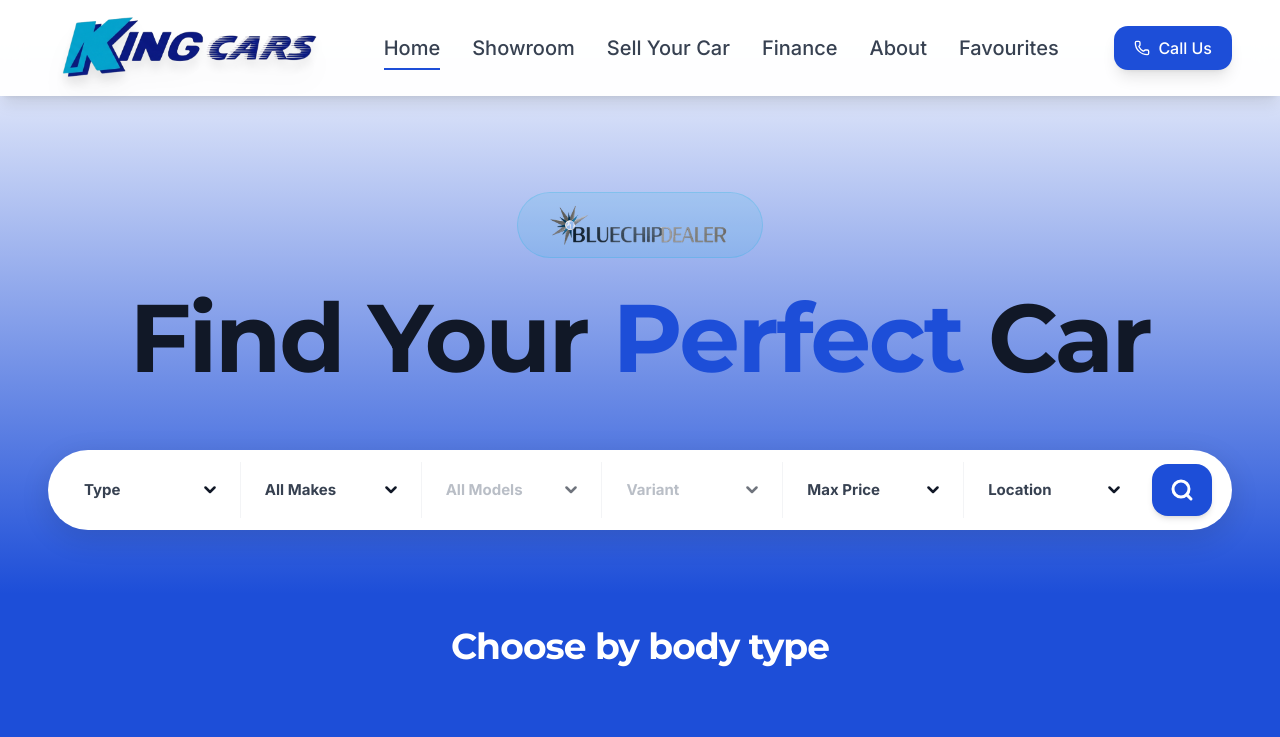
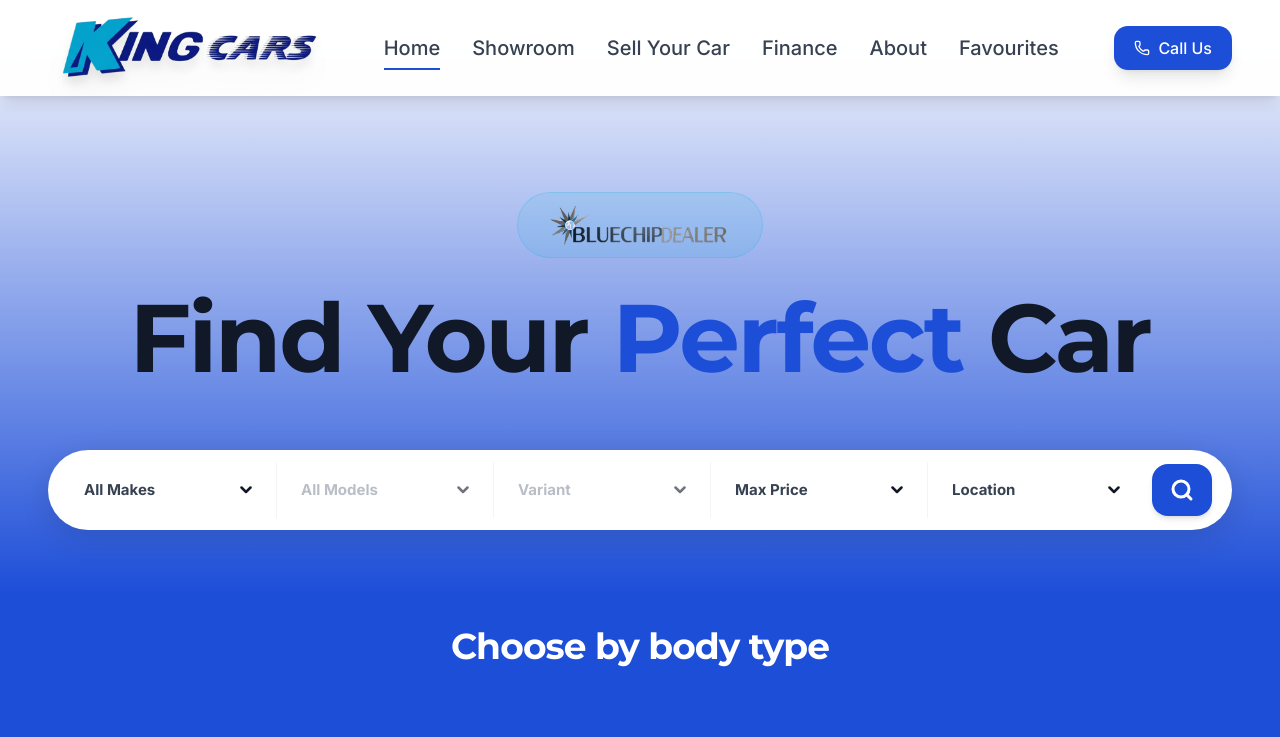
Before and after one commit to pottie2288/king-cars-website, a React (Vite) app: page / in a window 1280 px wide. Shown: the top 737 px of the page. Built offline with nearby package versions, Linux system fonts and the light colour scheme.

Commit message:
Remove redundant Type category from SearchBar component

```diff
--- a/src/components/SearchBar.tsx
+++ b/src/components/SearchBar.tsx
@@ -50,26 +50,6 @@ export function SearchBar({ onSearch, makes = [], getUniqueModels }: SearchBarPr
   return (
     <div className="w-full max-w-7xl mx-auto relative z-20">
       <div className="bg-white rounded-[1.5rem] md:rounded-full shadow-[0_8px_30px_rgb(0,0,0,0.12)] p-4 md:p-3 flex flex-col md:flex-row items-center justify-between gap-3 md:gap-0 transition-all duration-300">
-
-        {/* Type / Category */}
-        <div className="shrink-0 md:flex-1 w-full relative px-5 md:px-6 border border-gray-200 md:border-0 md:border-r md:border-gray-100 rounded-full md:rounded-none flex items-center h-[56px] md:h-14 bg-white md:bg-transparent">
-          <select
-            value={category}
-            onChange={(e) => setCategory(e.target.value)}
-            className="w-full bg-transparent text-gray-700 font-bold text-sm md:text-[15px] outline-none appearance-none cursor-pointer"
-          >
-            <option value="" disabled hidden>Type</option>
-            <option value="">All Types</option>
-            {categories.map((c) => (
-              <option key={c} value={c}>{c}</option>
-            ))}
-          </select>
-          <div className="absolute right-6 pointer-events-none text-gray-900">
-            <svg width="12" height="8" viewBox="0 0 12 8" fill="none" xmlns="http://www.w3.org/2000/svg">
-              <path d="M1.5 1.5L6 6L10.5 1.5" stroke="currentColor" strokeWidth="2.5" strokeLinecap="round" strokeLinejoin="round" />
-            </svg>
-          </div>
-        </div>
 
         {/* Make */}
         <div className="shrink-0 md:flex-1 w-full relative px-5 md:px-6 border border-gray-200 md:border-0 md:border-r md:border-gray-100 rounded-full md:rounded-none flex items-center h-[56px] md:h-14 bg-white md:bg-transparent">
```
